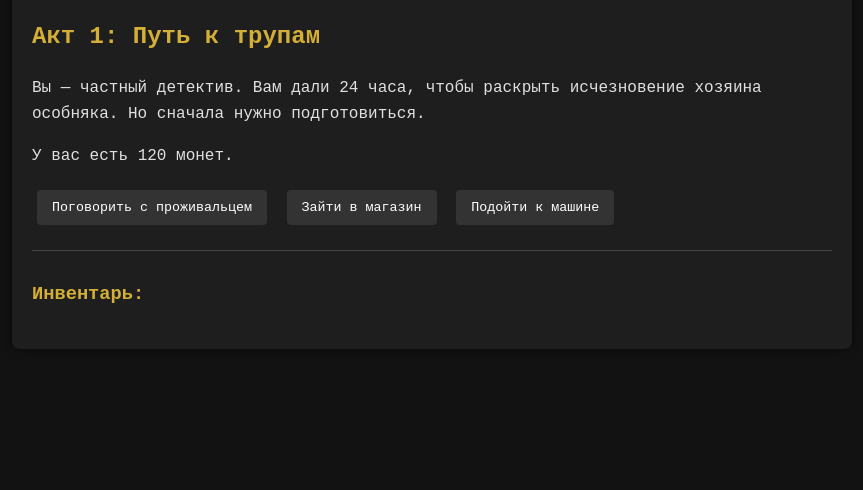
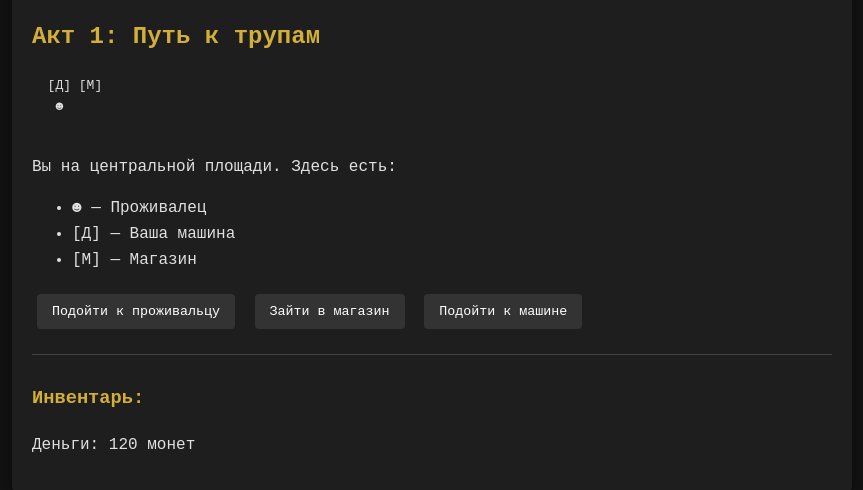
Before and after one commit to rr777-crt/666die666, a plain HTML site: page index.html in a window 1280 px wide. Shown: the part 116-606 px from the top of the page, without its empty margins (208-1071 px from the left). Drawn offline with Linux system fonts and the light colour scheme.

Commit message:
Update index.html

```diff
--- a/index.html
+++ b/index.html
@@ -11,20 +11,40 @@
         <h1>🔍 Тайна старого особняка</h1>
         <h2>Акт 1: Путь к трупам</h2>
 
-        <div id="scene">
-            <p>Вы — частный детектив. Вам дали 24 часа, чтобы раскрыть исчезновение хозяина особняка. Но сначала нужно подготовиться.</p>
-            <p>У вас есть <span id="money">120</span> монет.</p>
-            <button onclick="talkToResident()">Поговорить с проживальцем</button>
-            <button onclick="enterShop()">Зайти в магазин</button>
-            <button onclick="goToCar()">Подойти к машине</button>
+        <!-- Локация (площадка) -->
+        <div id="location">
+            <pre id="map">
+  [Д] [М]
+   ☻
+            </pre>
+            <p>Вы на центральной площади. Здесь есть:</p>
+            <ul>
+                <li>☻ — Проживалец</li>
+                <li>[Д] — Ваша машина</li>
+                <li>[М] — Магазин</li>
+            </ul>
         </div>
 
+        <!-- Текст (постепенно печатается) -->
+        <div id="text-container">
+            <p id="game-text"></p>
+        </div>
+
+        <!-- Кнопки действий -->
+        <div id="actions">
+            <button onclick="moveTo('resident')">Подойти к проживальцу</button>
+            <button onclick="moveTo('shop')">Зайти в магазин</button>
+            <button onclick="moveTo('car')">Подойти к машине</button>
+        </div>
+
+        <!-- Инвентарь -->
         <div id="inventory">
             <h3>Инвентарь:</h3>
             <ul id="inv-list"></ul>
+            <p>Деньги: <span id="money">120</span> монет</p>
         </div>
     </div>
 
-    <script src="main.js"></script>
+    <script src="game.js"></script>
 </body>
 </html>
```
